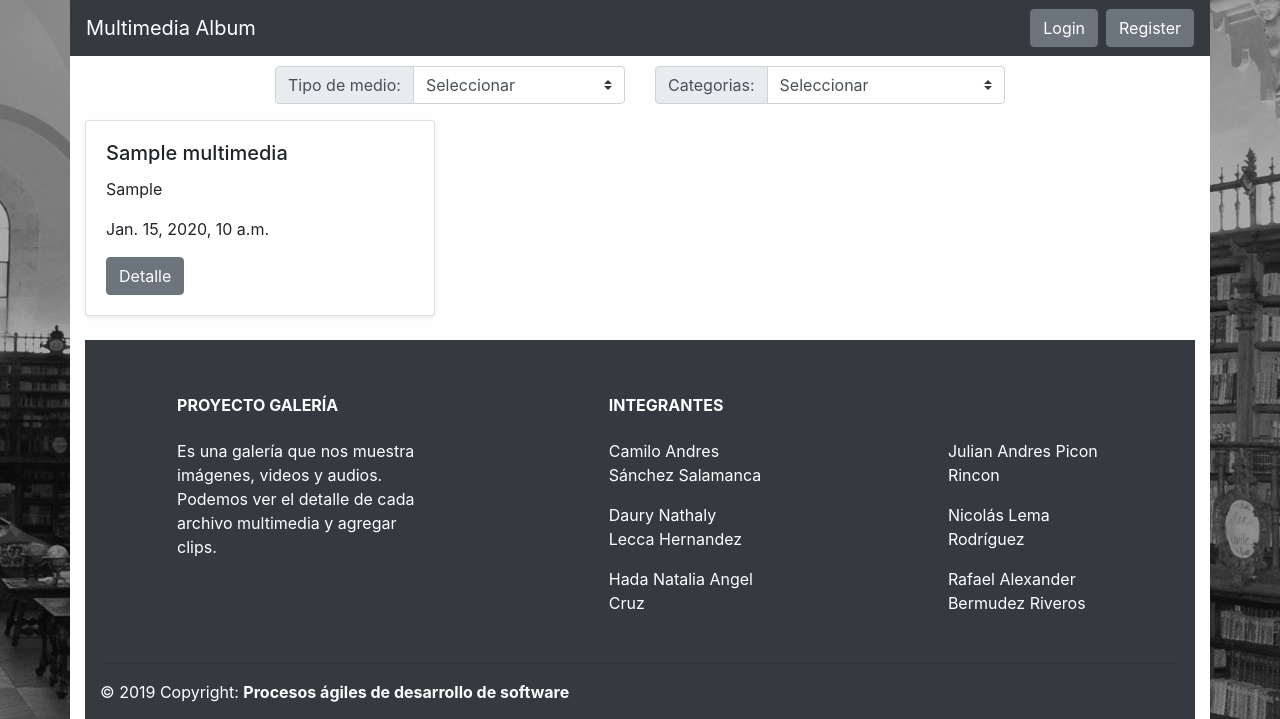
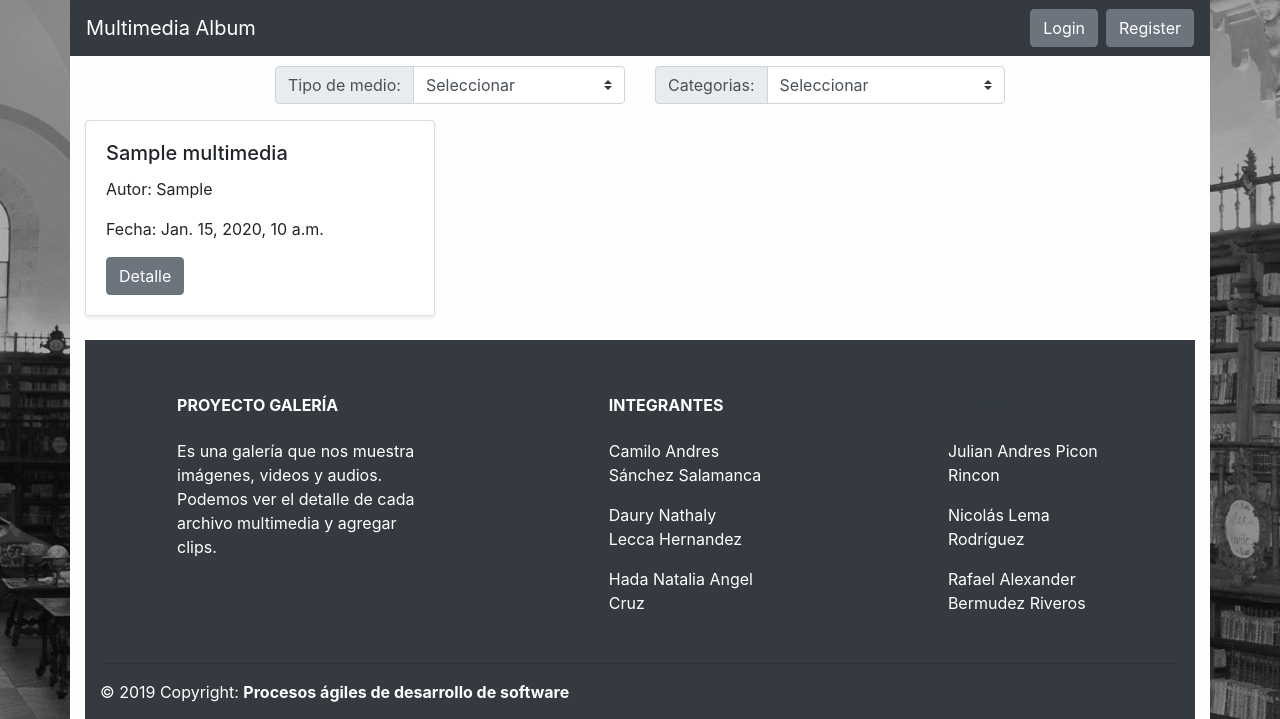
Before and after one commit to Dexcrash/GRUPO-3-PROCESOS_AGILES_DE_DESARROLLO, a Django app: template galleryweb/templates/galeria/galeria.html in a window 1280 px wide. Shown: the top 719 px of the page. Run offline with Django 3.2, Linux system fonts and the light colour scheme; the template is opened without the code that fills it: values that come from a table or form of the project are taken from there, others are empty; tables that the repository leaves empty hold one stand-in row (values such as "Sample post"); some libraries are stand-ins or nearby versions.

Commit message:
Cambio caprichosos de Daury

```diff
--- a/galleryweb/templates/galeria/galeria.html
+++ b/galleryweb/templates/galeria/galeria.html
@@ -90,8 +90,8 @@
                 {% endif %}
                 <div class="card-body">
                     <h5 class="card-title">{{media.titulo}}</h5>
-                    <p class="card-text" style="overflow: hidden;  text-overflow: ellipsis;">{{media.autor}}</p>
-					<p class="card-text" style="overflow: hidden;  text-overflow: ellipsis;">{{media.fecha_creacion}}</p>
+                    <p class="card-text" style="overflow: hidden;  text-overflow: ellipsis;">Autor: {{media.autor}}</p>
+					<p class="card-text" style="overflow: hidden;  text-overflow: ellipsis;">Fecha: {{media.fecha_creacion}}</p>
                     <a href="#" class="btn btn-secondary">Detalle</a>
                 </div>
             </div>
```
